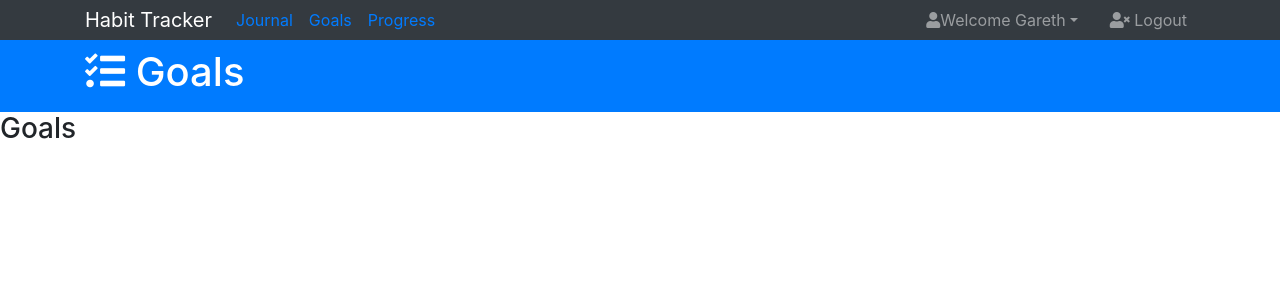
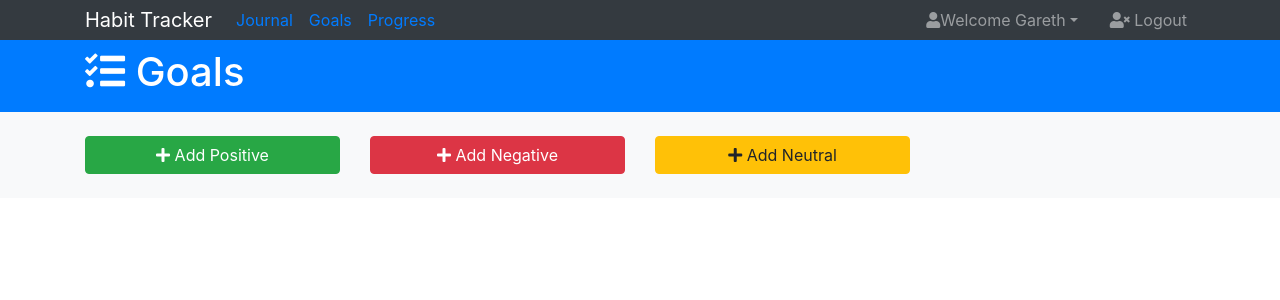
Before and after one commit to gazjosef/productivity_tracker, a React (Create React App) app: page /goals in a window 1280 px wide. Shown: the top 300 px of the page. Built offline with nearby package versions, Linux system fonts and the light colour scheme.

Commit message:
Updated Goals.js

```diff
--- a/src/Pages/Goals/Goals.js
+++ b/src/Pages/Goals/Goals.js
@@ -1,4 +1,7 @@
 import React, { Fragment } from "react";
+
+// LAYOUT
+import Actions from "../../Layout/Actions/Actions";
 
 const Goals = () => {
   return (
@@ -14,7 +17,7 @@ const Goals = () => {
           </div>
         </div>
       </header>
-      <h3>Goals</h3>
+      <Actions />
     </Fragment>
   );
 };
```
